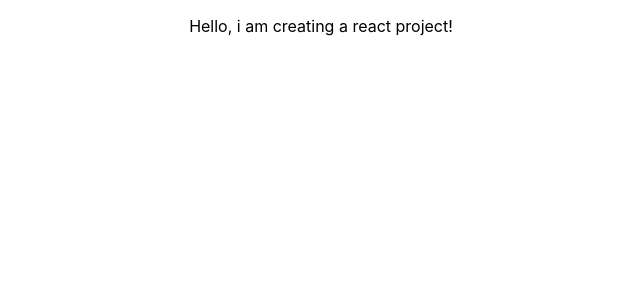
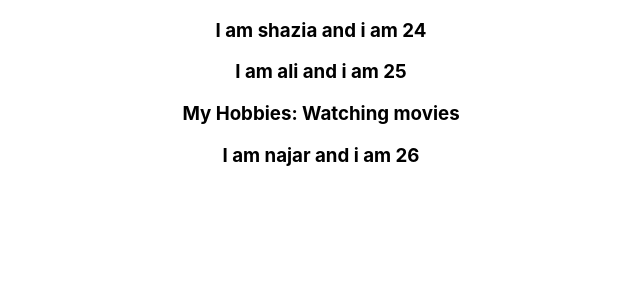
Before and after one commit to alishazia/react-dev, a React (Create React App) app: page / in a window 1280 px wide. Shown: the top 300 px of the page, without its empty margins (319-959 px from the left). Built offline with nearby package versions, Linux system fonts and the light colour scheme.

Commit message:
Working with props

```diff
--- a/src/App.js
+++ b/src/App.js
@@ -5,7 +5,9 @@
 function App() {
   return (
     <div className="App">
-      <Person/>
+      <Person name="shazia" age="24"/>
+      <Person name="ali" age="25">My Hobbies: Watching movies</Person>
+      <Person name="najar" age="26"/>
     </div>
   );
 }
--- a/src/Person/Person.js
+++ b/src/Person/Person.js
@@ -1,6 +1,10 @@
 import React from 'react';
 
-const project = () =>{
-return <p>Hello, i am creating a react project!</p>
+const project = (props) =>{
+return (
+<div>
+    <h3>I am {props.name} and i am {props.age}</h3>
+    <h3>{props.children}</h3>
+</div>)
 }
 export default project;
```
